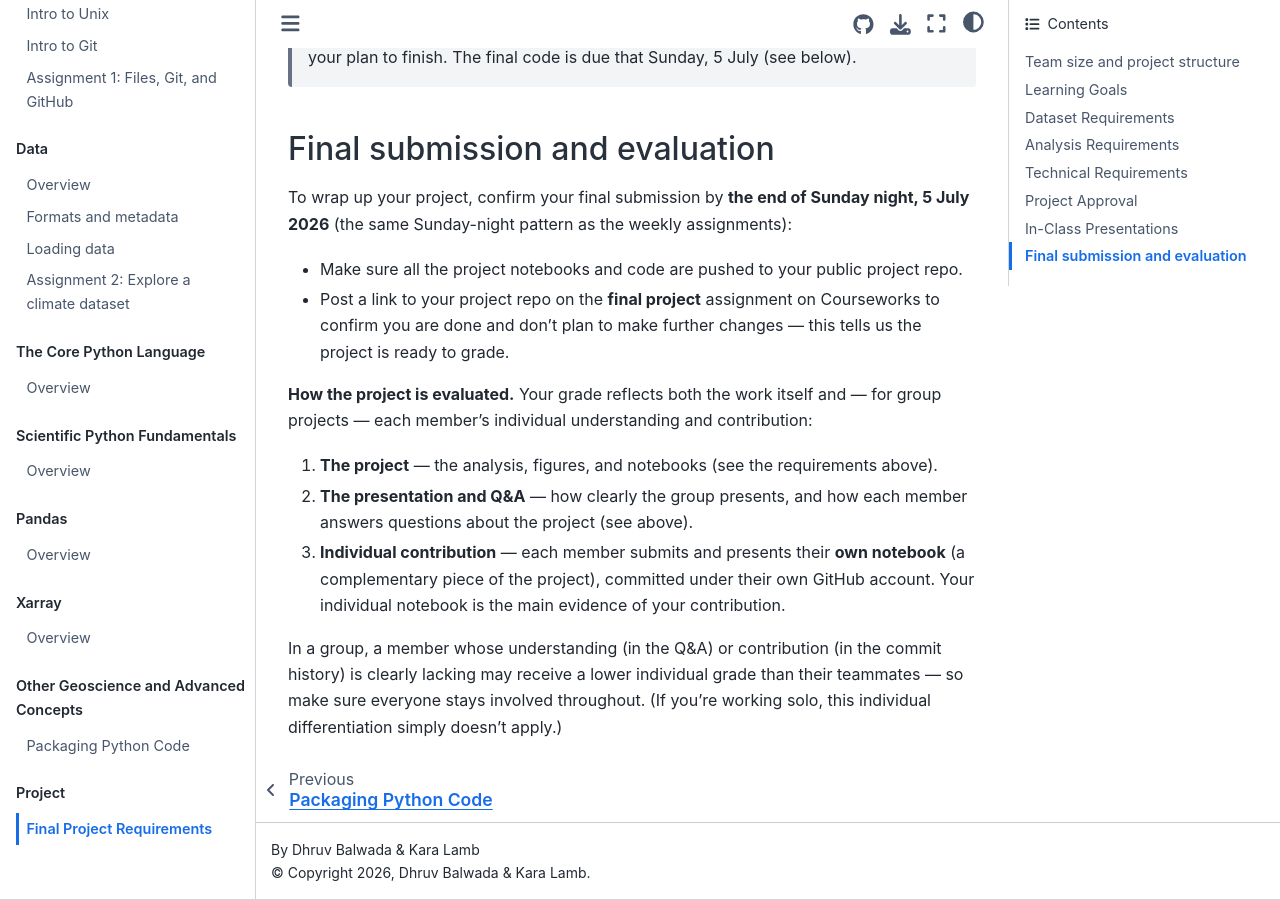
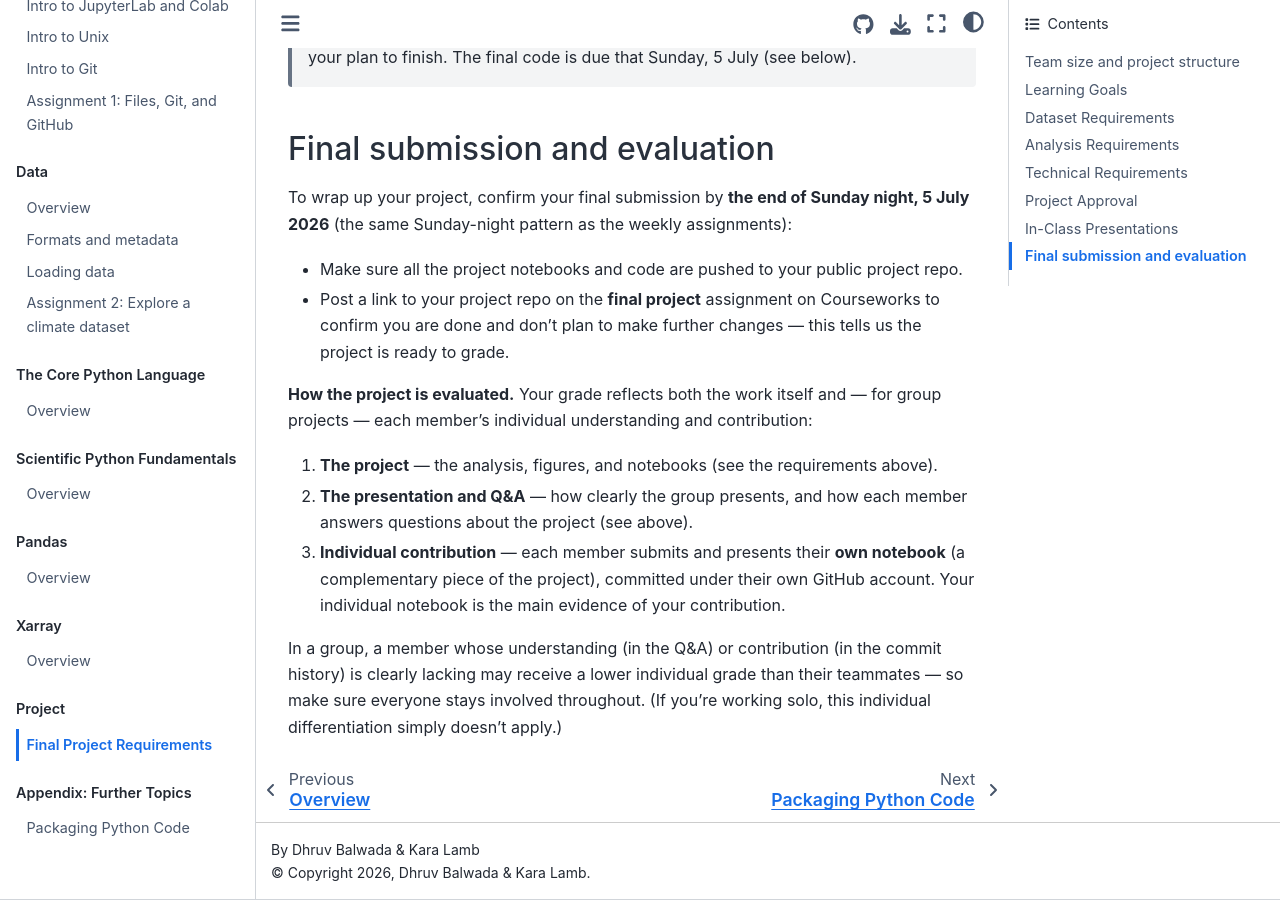
Before and after one commit to earth-DS-ML/summer_2026, a Jupyter Book: the page built from lectures_DS/project_require.md, in a window 1280 px wide and 900 px high, scrolled down 4166 px. Built offline with Jupyter Book 1.0.4 settings and Sphinx 7.4.7 and the Sphinx Book theme 1.1.4, drawn with Linux system fonts in a browser that asks for light colours; pages that are not in the unit, such as notebooks, are missing from menus.

Commit message:
Move geoscience/advanced into an Appendix; polish final_lec
- _toc.yml: relabel "Other Geoscience and Advanced Concepts" as
  "Appendix: Further Topics" and move it after the Project section
  (both pages are non-assessed reference/survey material).
- final_lec.ipynb: reframe the opening as a non-assessed read-along
  survey with a "not a hands-on lab" admonition; fix a SyntaxError in
  the CMIP6 global-mean cell (restore ds.tos before .mean); fix the
  stale NOAA URL (esrl.noaa.gov/psd -> psl.noaa.gov); drop a trailing
  empty cell.

Co-Authored-By: Claude Opus 4.8 (1M context) <noreply@anthropic.com>

```diff
--- a/_toc.yml
+++ b/_toc.yml
@@ -44,10 +44,10 @@ parts:
     - file: lectures_DS/xarray/xarray_fundamentals
     - file: lectures_DS/xarray/xarray_advanced
     - file: lectures_DS/xarray/assignment6
-  - caption: Other Geoscience and Advanced Concepts
+  - caption: Project
+    chapters:
+    - file: lectures_DS/project_require
+  - caption: "Appendix: Further Topics"
     chapters:
     - file: lectures_DS/geoscience/final_lec
     - file: lectures_DS/advanced/packaging
-  - caption: Project
-    chapters:
-    - file: lectures_DS/project_require
```
Also changed, not shown: 1 other file.
